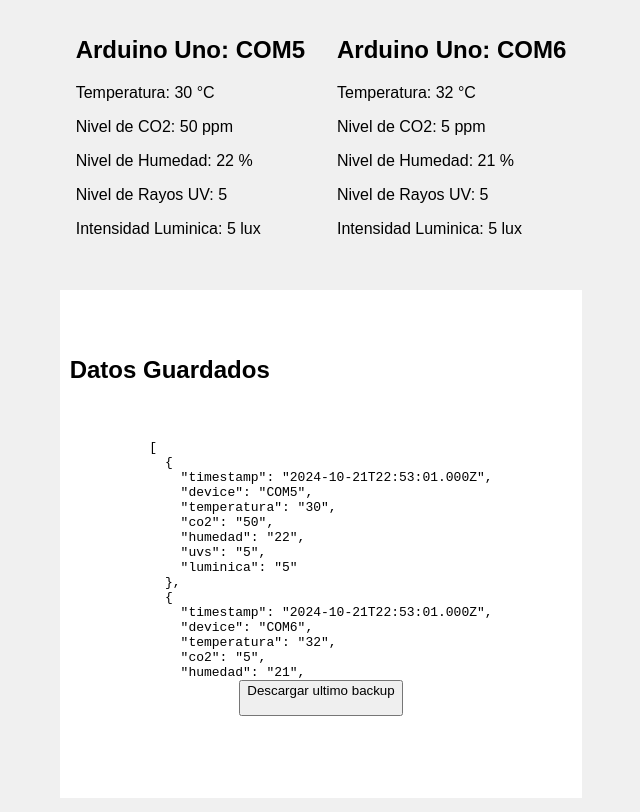
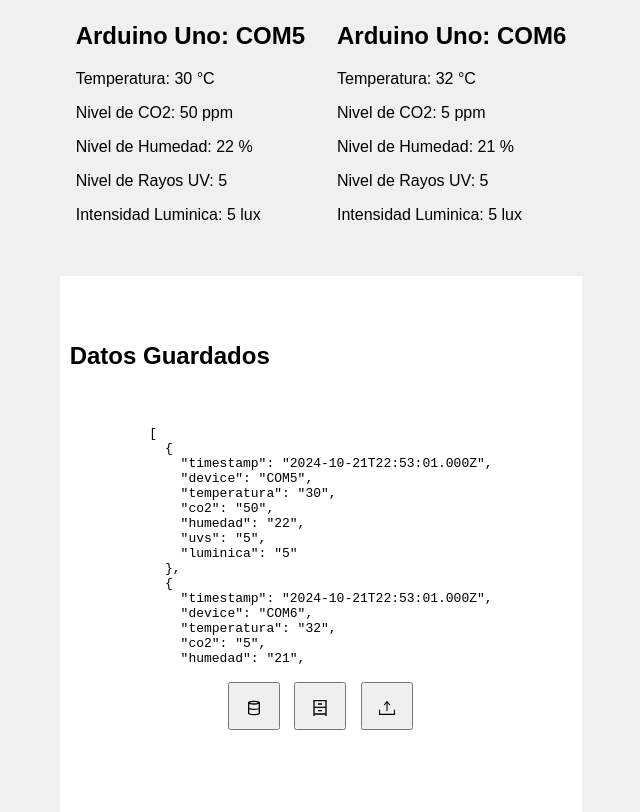
Before and after one commit to Matii111/testmicro, a website: page webPage/frontend/public/index.html in a window 1280 px wide. Shown: the part 41-853 px from the top of the page, without its empty margins (319-959 px from the left). Drawn offline with Linux system fonts and the light colour scheme; files whose address does not match are found by name.

Commit message:
feat(major): Funcion para descargar contenido local.

```diff
--- a/webPage/frontend/public/index.html
+++ b/webPage/frontend/public/index.html
@@ -13,6 +13,7 @@
     <script>
         const jsonData = 'http://localhost:5000/data.json';
         const savedDataArray = [];
+
         //download data from db
         async function downloadBackup() {
             const response = await fetch('/api/DataSave', {
@@ -46,7 +47,29 @@
                 console.error('Error al descargar: ', error);
             }
         }
+        //download local data
+        function downloadLocal() {
+            const savedData = localStorage.getItem('savedData');
+            const parsedData = JSON.parse(savedData);
+            const stringData = parsedData.map(item =>
+                `${item.timestamp},${item.id},${item.device},${item.temperatura},${item.co2},${item.humedad},${item.uvs},${item.luminica}`
+            ).join('\n');
 
+            const keys = Object.keys(parsedData[0]);
+            const csvContent = [
+                keys.join(','),
+                ...parsedData.map(item => keys.map(key => item[key]).join(','))
+            ].join('\n');
+
+            const blob = new Blob([csvContent], { type: 'text/csv' });
+            const downloadLink = document.createElement('a');
+            downloadLink.href = URL.createObjectURL(blob);
+            downloadLink.download = 'data_local.csv';
+            downloadLink.click();
+            URL.revokeObjectURL(downloadLink.href);
+
+            console.log('Documento descargado');
+        }
         //find data from json
         async function fetchData() {
             try {
@@ -151,6 +174,18 @@
             await fetchData();
         }
 
+        //confirm before close session
+        window.onbeforeunload = function (event) {
+            const message = "Seguro que quieres salir?";
+            event.returnValue = message;
+            return message;
+        };
+        //clear old localstore files
+        window.onload = function () {
+            localStorage.clear();
+            console.log('localStorage limpiado');
+        };
+
         setInterval(fetchData, 10000);
         setInterval(uploadDataToServer, 3600000);
 
@@ -187,8 +222,17 @@
             <h2>Datos Guardados</h2>
             <div>
                 <code id="saved-content" class="json-data">No hay datos disponibles aún.</code>
-                <button onclick="downloadBackup()">Descargar ultimo backup
-                </button>
+                <div class="buttons-container">
+                    <button onclick="downloadBackup()" title="Descarga los datos desde el backup">
+                        <img src="downloadBackup.svg" alt="Download from DB">
+                    </button>
+                    <button onclick="downloadLocal()" title="Descarga los datos actuales">
+                        <img src="downloadLocal.svg" alt="Download from LocalStorage">
+                    </button>
+                    <button onclick="uploadDataToServer()" title="Carga los datos a la DB">
+                        <img src="uploadData.svg" alt="Upload to DB">
+                    </button>
+                </div>
             </div>
 
 </body>
```
